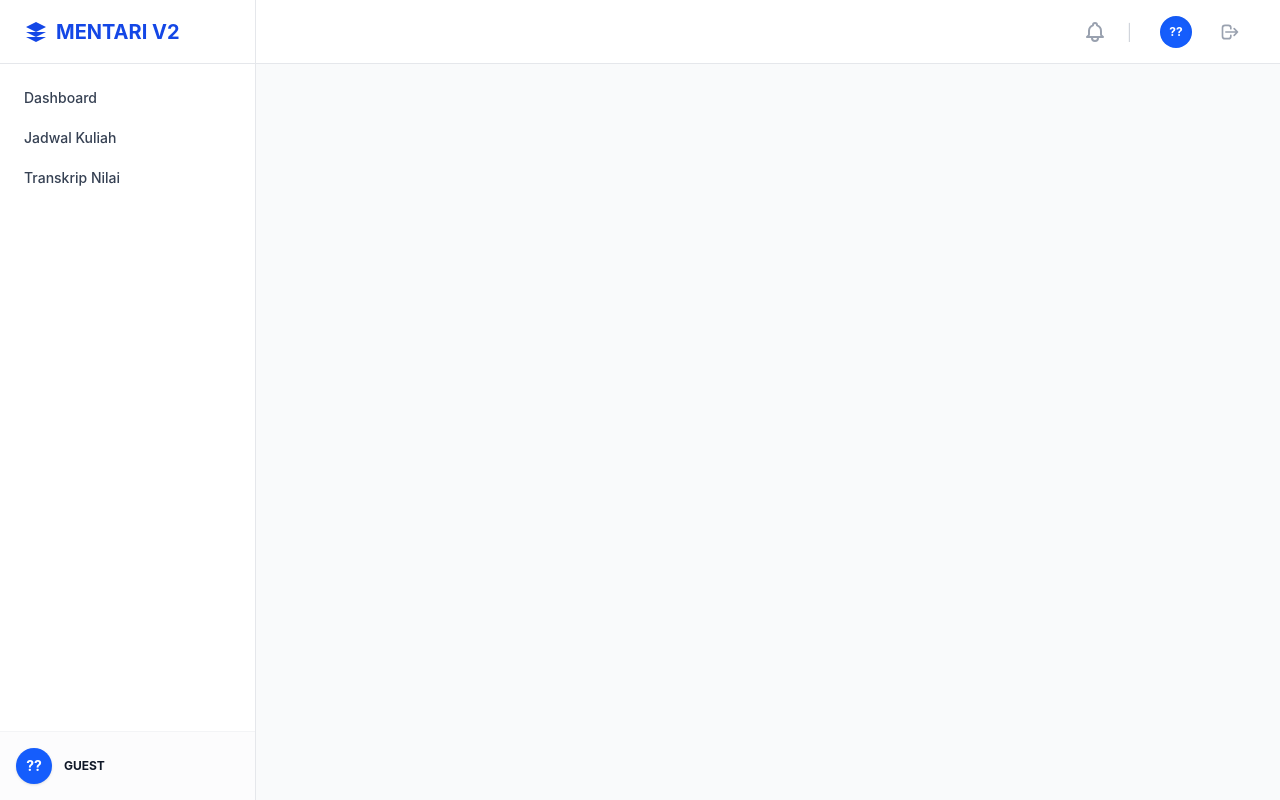
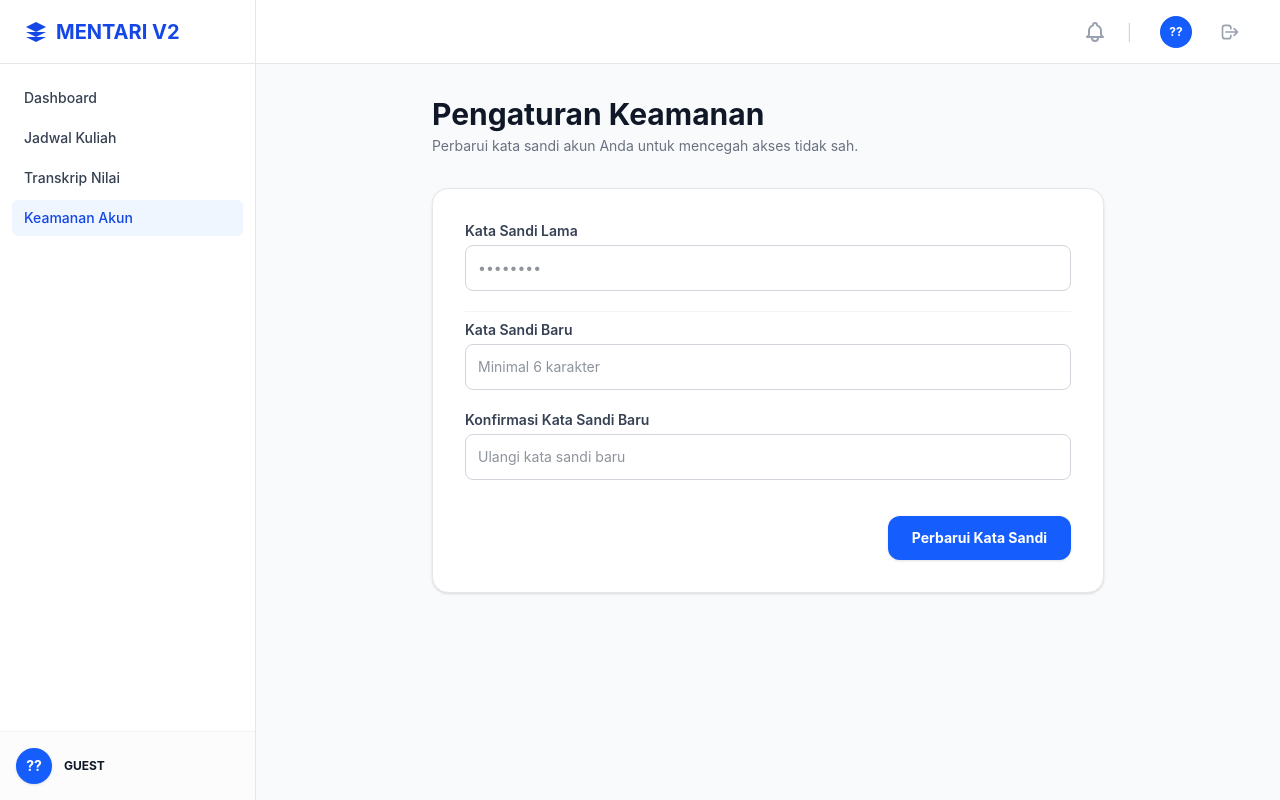
Before and after one commit to arrosyidalayubi/e-learning-app, a Nuxt app: page /pengaturan in a window 1280 px wide. Built offline with nearby package versions, Linux system fonts and the light colour scheme.

Commit message:
add security account feature

```diff
--- a/app/layouts/default.vue
+++ b/app/layouts/default.vue
@@ -31,6 +31,14 @@
           :class="route.path.startsWith('/nilai') ? 'bg-blue-50 text-blue-700' : 'text-gray-700 hover:bg-gray-100'"
         >
           Transkrip Nilai
+        </NuxtLink>
+
+        <NuxtLink
+          to="/pengaturan"
+          class="flex items-center px-3 py-2 text-sm font-medium rounded-md transition-colors"
+          :class="route.path.startsWith('/pengaturan') ? 'bg-blue-50 text-blue-700 font-bold' : 'text-gray-700 hover:bg-gray-100'"
+        >
+          Keamanan Akun
         </NuxtLink>
 
         <div v-if="authUser?.role === 'admin'" class="pt-4 mt-4 border-t border-gray-100">
--- /dev/null
+++ b/app/pages/pengaturan.vue
@@ -0,0 +1,107 @@
+<template>
+  <div class="max-w-2xl mx-auto pb-12">
+    <div class="mb-8">
+      <h1 class="text-2xl font-bold text-gray-900 sm:text-3xl">Pengaturan Keamanan</h1>
+      <p class="text-sm text-gray-500 mt-1">Perbarui kata sandi akun Anda untuk mencegah akses tidak sah.</p>
+    </div>
+
+    <div class="bg-white rounded-2xl border border-gray-200 shadow-sm p-6 md:p-8">
+      <form @submit.prevent="handleChangePassword" class="space-y-5">
+
+        <div>
+          <label class="block text-sm font-semibold text-gray-700 mb-1">Kata Sandi Lama</label>
+          <input
+            v-model="form.password_lama"
+            type="password"
+            placeholder="••••••••"
+            class="w-full text-sm border border-gray-300 rounded-lg p-3 focus:ring-2 focus:ring-blue-500 focus:border-blue-500 outline-none"
+            required
+          >
+        </div>
+
+        <hr class="border-gray-100 my-2">
+
+        <div>
+          <label class="block text-sm font-semibold text-gray-700 mb-1">Kata Sandi Baru</label>
+          <input
+            v-model="form.password_baru"
+            type="password"
+            placeholder="Minimal 6 karakter"
+            class="w-full text-sm border border-gray-300 rounded-lg p-3 focus:ring-2 focus:ring-blue-500 focus:border-blue-500 outline-none"
+            required
+          >
+        </div>
+
+        <div>
+          <label class="block text-sm font-semibold text-gray-700 mb-1">Konfirmasi Kata Sandi Baru</label>
+          <input
+            v-model="form.konfirmasi_password"
+            type="password"
+            placeholder="Ulangi kata sandi baru"
+            class="w-full text-sm border border-gray-300 rounded-lg p-3 focus:ring-2 focus:ring-blue-500 focus:border-blue-500 outline-none"
+            required
+          >
+        </div>
+
+        <div
+          v-if="status.show"
+          :class="status.isError ? 'bg-red-50 text-red-600 border-red-200' : 'bg-green-50 text-green-600 border-green-200'"
+          class="p-4 rounded-xl text-sm font-medium border flex items-center gap-2"
+        >
+          <svg class="w-5 h-5 shrink-0" fill="none" stroke="currentColor" viewBox="0 0 24 24"><path stroke-linecap="round" stroke-linejoin="round" stroke-width="2" d="M13 16h-1v-4h-1m1-4h.01M21 12a9 9 0 11-18 0 9 9 0 0118 0z"/></svg>
+          {{ status.message }}
+        </div>
+
+        <div class="pt-4 flex justify-end">
+          <button
+            type="submit"
+            :disabled="isSubmitting"
+            class="px-6 py-3 bg-blue-600 hover:bg-blue-700 text-white font-bold rounded-xl text-sm transition-colors shadow-sm disabled:opacity-50"
+          >
+            {{ isSubmitting ? 'Memproses...' : 'Perbarui Kata Sandi' }}
+          </button>
+        </div>
+
+      </form>
+    </div>
+  </div>
+</template>
+
+<script setup lang="ts">
+const isSubmitting = ref(false)
+const form = ref({ password_lama: '', password_baru: '', konfirmasi_password: '' })
+const status = ref({ show: false, isError: false, message: '' })
+
+const handleChangePassword = async () => {
+  status.value.show = false
+
+  // Validasi kecocokan input password baru
+  if (form.value.password_baru !== form.value.konfirmasi_password) {
+    status.value = { show: true, isError: true, message: 'Konfirmasi kata sandi baru tidak cocok!' }
+    return
+  }
+
+  isSubmitting.value = true
+  try {
+    const res: any = await $fetch('/api/auth/change-password', {
+      method: 'POST',
+      body: {
+        password_lama: form.value.password_lama,
+        password_baru: form.value.password_baru
+      }
+    })
+
+    status.value = { show: true, isError: false, message: res.message }
+    // Reset form field
+    form.value = { password_lama: '', password_baru: '', konfirmasi_password: '' }
+  } catch (error: any) {
+    status.value = {
+      show: true,
+      isError: true,
+      message: error.data?.statusMessage || 'Gagal mengubah kata sandi.'
+    }
+  } finally {
+    isSubmitting.value = false
+  }
+}
+</script>
```
Also changed, not shown: 2 other files (tests, documents, lock files or other folders).
